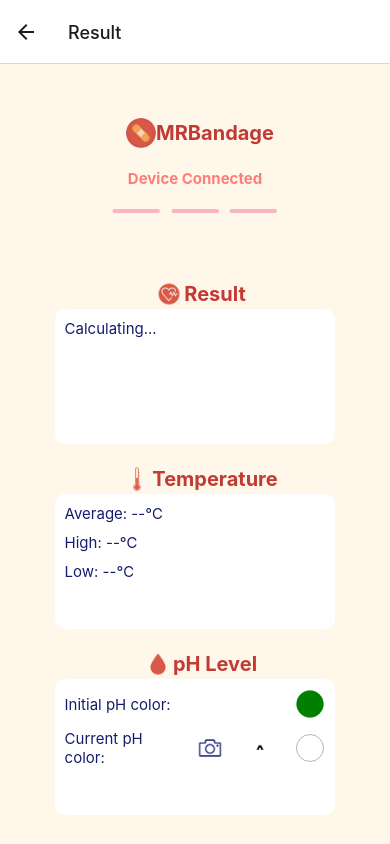
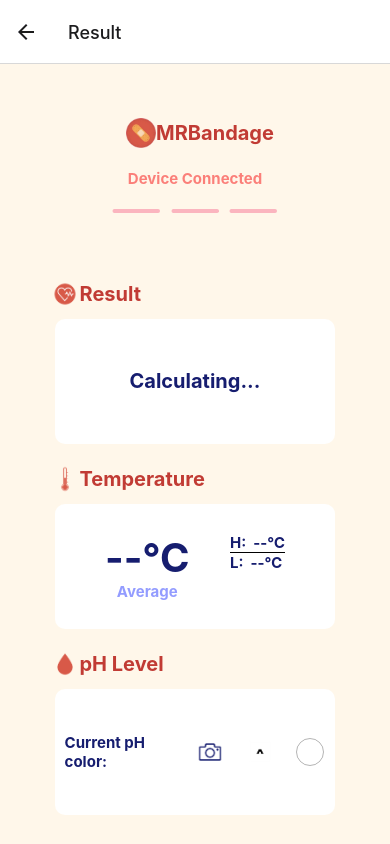
Before and after one commit to GNG2101-BAND1/MRBandage-App, a React Native app in the folder BAND1/: screen /Result in a window 390 px wide. Built offline with nearby package versions, Linux system fonts and the light colour scheme.

Commit message:
Update ResultScreen Styling

```diff
--- a/BAND1/src/Styles.ts
+++ b/BAND1/src/Styles.ts
@@ -68,8 +68,12 @@
   viewContainer: {
     display: 'flex',
     flexDirection: 'row',
-    justifyContent: 'space-between',
     alignItems: 'center',
+  },
+  resultTitleView: {
+    marginLeft: 20,
+    marginBottom: 10,
+    alignSelf: 'flex-start',
   },
 
   iconTextBox: {
@@ -158,12 +162,13 @@
   },
 
   sectionContainer: {
+    display: 'flex',
+    flexDirection: 'column',
     flex: 1,
     maxHeight: '25%',
     width: '100%',
     margin: 10,
   },
-
   bottomAlignContainer: {
     flexDirection: 'column',
     justifyContent: 'flex-end',
@@ -180,7 +185,7 @@
   },
 
   leftAlignContainer: {
-    justifyContent: 'flex-start',
+    alignSelf: 'flex-start',
   },
 
   heading: {
@@ -208,8 +213,23 @@
     textDecorationLine: 'underline',
   },
 
-  margin10: {
-    margin: 10,
+  resultMessage: {
+    color: colours.textDarkBlue,
+    fontSize: 20,
+    fontWeight: 'bold',
+    textAlign: 'center',
+  },
+
+  temperatureContent: {
+    display: 'flex',
+    flexDirection: 'row',
+    width: '100%',
+    justifyContent: 'space-evenly',
+  },
+
+  avgTemp: {
+    display: 'flex',
+    flexDirection: 'column',
   },
 });
 
--- a/BAND1/src/Values.ts
+++ b/BAND1/src/Values.ts
@@ -5,6 +5,7 @@
   brandLightOrange: '#fb7f79',
   textDarkBlue: '#161d6f',
   bgColour: '#fff7ea',
+  brandPalePurple: '#939cff',
 };
 
 const values = {
--- a/BAND1/src/components/DeviceBox.tsx
+++ b/BAND1/src/components/DeviceBox.tsx
@@ -8,7 +8,7 @@
   viewStyle: any;
   iconStyle: any;
   textStyle: any;
-  activeOpacity: number;
+  activeOpacity?: number;
 };
 
 const DeviceBox = ({
--- a/BAND1/src/components/DisplayBox.tsx
+++ b/BAND1/src/components/DisplayBox.tsx
@@ -4,14 +4,15 @@
 import styles from '../Styles';
 
 type DisplayBoxProp = PropsWithChildren<{
-  visible: boolean,
+  visible: boolean;
+  viewStyle?: any;
 }>;
 
-const DisplayBox = ({children, visible}: DisplayBoxProp) => {
+const DisplayBox = ({children, visible, viewStyle = {}}: DisplayBoxProp) => {
   if (visible) {
-    return <View style={styles.displayBox}>{children}</View>;
+    return <View style={{...styles.displayBox, ...viewStyle}}>{children}</View>;
   } else {
-    return <></>
+    return <></>;
   }
 };
 
--- a/BAND1/src/components/PressableIconTextBox.tsx
+++ b/BAND1/src/components/PressableIconTextBox.tsx
@@ -14,7 +14,7 @@
   viewStyle: any;
   iconStyle: any;
   textStyle: any;
-  activeOpacity: number;
+  activeOpacity?: number;
 };
 
 const PressableIconTextBox = ({
--- a/BAND1/src/screens/ResultScreen.tsx
+++ b/BAND1/src/screens/ResultScreen.tsx
@@ -10,6 +10,7 @@
 import ColouredCircle from '../components/ColouredCircle';
 import {Image as SvgImage} from 'react-native-svg';
 import PressableIcon from '../components/PressableIcon';
+import {colours} from '../Values';
 
 type SectionProps = PropsWithChildren<{
   iconSource: any;
@@ -22,16 +23,27 @@
 
 const ResultSection = ({children, iconSource, sectionTitle}: SectionProps) => {
   return (
-    <View style={[styles.sectionContainer, styles.spacedEvenlyContainer]}>
+    <View style={[styles.sectionContainer]}>
       <PressableIconTextBox
         iconSource={iconSource}
         text={sectionTitle}
         onPress={undefined}
-        viewStyle={[styles.viewContainer, styles.leftAlignContainer]}
+        viewStyle={{
+          ...styles.viewContainer,
+          ...styles.resultTitleView,
+        }}
         iconStyle={styles.image}
         textStyle={styles.heading}
       />
-      <DisplayBox visible={true}>{children}</DisplayBox>
+      <DisplayBox
+        visible={true}
+        viewStyle={{
+          justifyContent: 'center',
+          alignItems: 'center',
+          alignSelf: 'center',
+        }}>
+        {children}
+      </DisplayBox>
     </View>
   );
 };
@@ -60,27 +72,39 @@
       </View>
 
       <ResultSection iconSource={images.icons.heart} sectionTitle="Result">
-        <Text style={styles.text}>Calculating...</Text>
+        <Text style={styles.resultMessage}>Calculating...</Text>
       </ResultSection>
       <ResultSection
         iconSource={images.icons.thermometer}
         sectionTitle="Temperature">
-        <Text style={styles.text}>{'Average: --\u2103'}</Text>
-        <Text style={styles.text}>{'High: --\u2103'}</Text>
-        <Text style={styles.text}>{'Low: --\u2103'}</Text>
+        <View style={styles.temperatureContent}>
+          <View style={styles.avgTemp}>
+            <Text style={{...styles.boldText, fontSize: 40}}>{'--\u2103'}</Text>
+            <Text
+              style={{
+                ...styles.boldText,
+                color: colours.brandPalePurple,
+                textAlign: 'center',
+              }}>
+              Average
+            </Text>
+          </View>
+          <View styles={styles.hlTemp}>
+            <Text style={styles.boldText}>{'H:  --\u2103'}</Text>
+            <View
+              style={{
+                borderBottomColor: 'black',
+                borderBottomWidth: 1,
+              }}
+            />
+            <Text style={styles.boldText}>{'L:  --\u2103'}</Text>
+          </View>
+        </View>
       </ResultSection>
       <ResultSection iconSource={images.icons.drop} sectionTitle="pH Level">
-        <HorizontalTextIconRow text="Initial pH color:">
-          <PressableIcon
-            onPress={() => {
-              console.log('icon clicked');
-            }}>
-            <View style={styles.image}>
-              <ColouredCircle colour="green" />
-            </View>
-          </PressableIcon>
-        </HorizontalTextIconRow>
-        <HorizontalTextIconRow text="Current pH color:">
+        <HorizontalTextIconRow
+          textStyle={styles.boldText}
+          text="Current pH color:">
           <PressableIcon
             onPress={() => {
               console.log('icon clicked');
```
